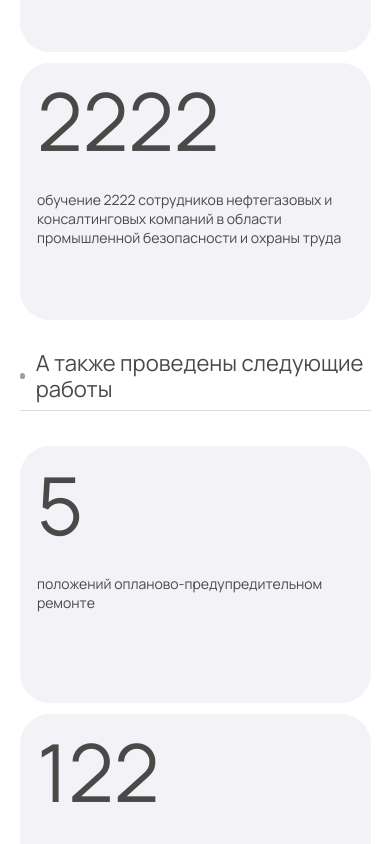
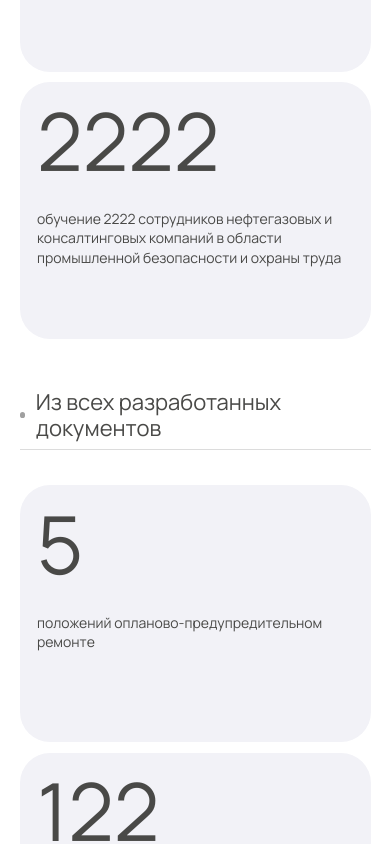
Before and after one commit to DonJuvn/STIA, a React (Create React App) app: page /projects in a window 390 px wide. Shown: the part 5821-6665 px from the top of the page. Built offline with nearby package versions, Linux system fonts and the light colour scheme.

Commit message:
projects page fix

```diff
--- a/src/App.css
+++ b/src/App.css
@@ -997,7 +997,7 @@ nav .container {
 @media screen and (max-width: 768px) {
    #services-page {
       padding: 5% 0;
-      margin-top: 90vh;
+      margin-top: 85vh;
       border-radius: 30px 30px 0 0;
    }
    #services-page .services {
@@ -1054,10 +1054,10 @@ nav .container {
 }
 @media screen and (min-width: 1566px) {
    #border {
-      margin-top: 85vh;
+      margin-top: 78vh;
    }
    #projects {
-      margin-top: 70vh;
+      margin-top: 78vh;
       padding-top: 15%;
    }
 }
@@ -1106,6 +1106,14 @@ nav .container {
 #docs {
    padding-top: 5%;
 }
+@media screen and (max-width: 768px) {
+   #works {
+      padding-top: 10%;
+   }
+   #docs {
+      padding-top: 10%;
+   }
+}
 
 /* clients */
 #clients {
--- a/src/components/docs.jsx
+++ b/src/components/docs.jsx
@@ -1,10 +1,11 @@
-import React from "react";const Docs = () => {
+import React from "react";
+const Docs = () => {
    return (
       <div id="docs">
          <div className="container">
             <div className="title">
                <div className="dot"></div>
-               <h1 id="title">А также проведены следующие работы</h1>
+               <h1 id="title"> Из всех разработанных документов</h1>
             </div>
             <div className="projects">
                <div className="item">
```
